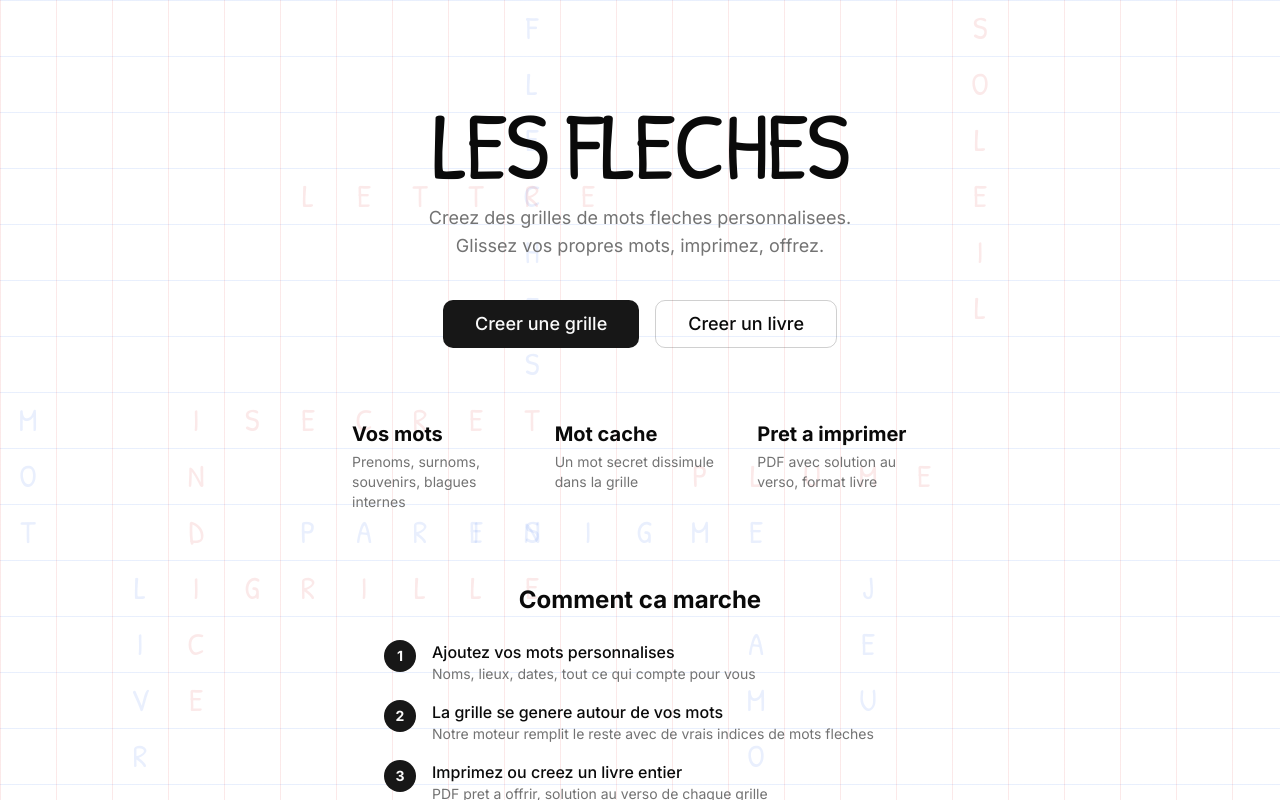
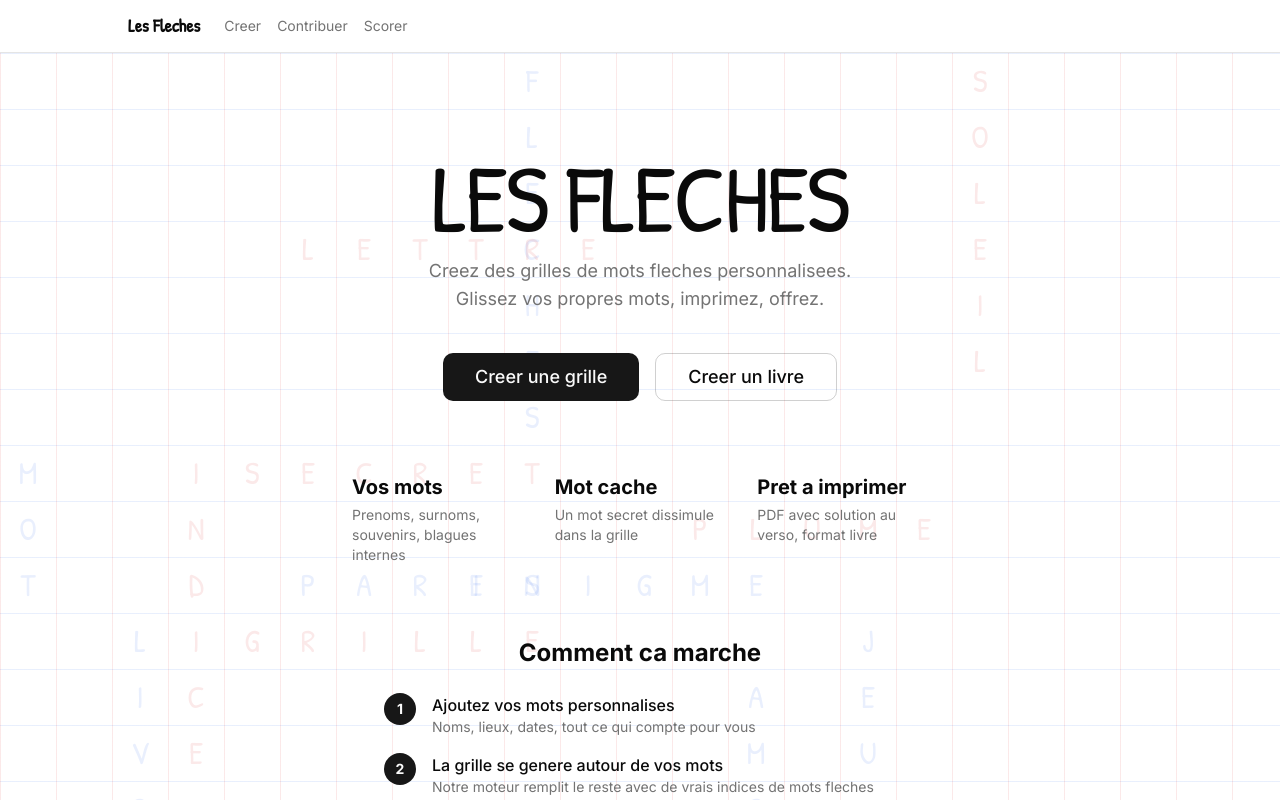
Before and after one commit to nefertikipo/croise, a Next.js app: page / in a window 1280 px wide. Shown: the top 800 px of the page. Built offline with nearby package versions, Linux system fonts and the light colour scheme.

Commit message:
feat: navigation bar across all pages
Co-Authored-By: Claude Opus 4.6 (1M context) <noreply@anthropic.com>

```diff
--- a/src/app/layout.tsx
+++ b/src/app/layout.tsx
@@ -1,6 +1,7 @@
 import type { Metadata } from "next";
 import { Inter, Patrick_Hand } from "next/font/google";
 import "./globals.css";
+import { Nav } from "@/components/shared/nav";
 
 const inter = Inter({
   variable: "--font-sans",
@@ -28,7 +29,10 @@ export default function RootLayout({
       lang="fr"
       className={`${inter.variable} ${handwritten.variable} h-full antialiased`}
     >
-      <body className="min-h-full flex flex-col font-sans">{children}</body>
+      <body className="min-h-full flex flex-col font-sans">
+        <Nav />
+        {children}
+      </body>
     </html>
   );
 }
--- /dev/null
+++ b/src/components/shared/nav.tsx
@@ -0,0 +1,28 @@
+import Link from "next/link";
+
+export function Nav() {
+  return (
+    <nav className="border-b px-4 py-3">
+      <div className="max-w-5xl mx-auto flex items-center gap-6">
+        <Link
+          href="/"
+          className="font-bold text-lg"
+          style={{ fontFamily: "var(--font-handwritten)" }}
+        >
+          Les Fleches
+        </Link>
+        <div className="flex items-center gap-4 text-sm">
+          <Link href="/fleche" className="text-muted-foreground hover:text-foreground transition-colors">
+            Creer
+          </Link>
+          <Link href="/contribuer" className="text-muted-foreground hover:text-foreground transition-colors">
+            Contribuer
+          </Link>
+          <Link href="/admin/label" className="text-muted-foreground hover:text-foreground transition-colors">
+            Scorer
+          </Link>
+        </div>
+      </div>
+    </nav>
+  );
+}
```
